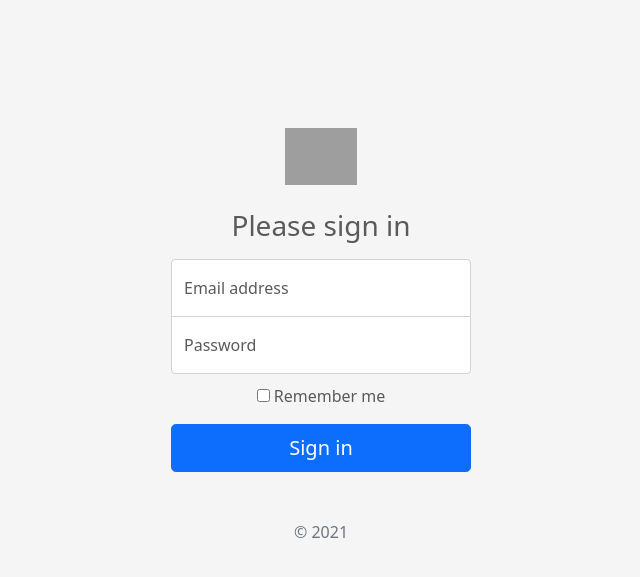
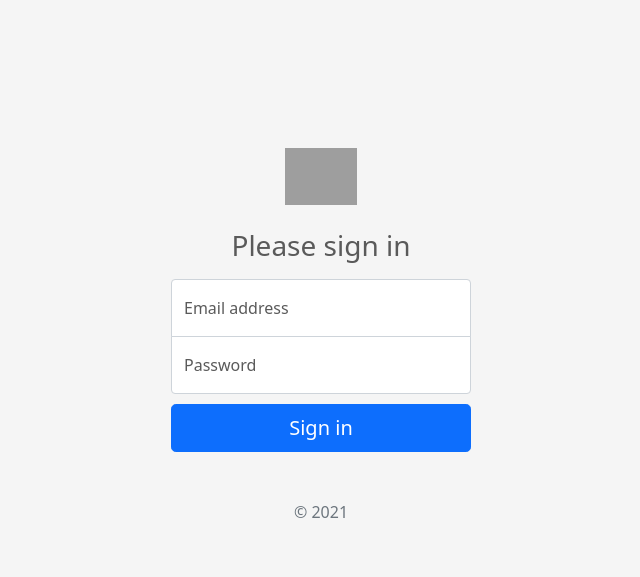
Before and after one commit to a7md0/CarRental, a PHP site: page /?page=sign-in in a window 1280 px wide. Shown: the part 56-633 px from the top of the page, without its empty margins (319-959 px from the left). Run offline with PHP 8.4, Linux system fonts and the light colour scheme; grey boxes are pictures that could not be loaded.

Commit message:
Sign-in remove remember me

```diff
--- a/car_rental/pages/signin.page.php
+++ b/car_rental/pages/signin.page.php
@@ -28,11 +28,6 @@
         <label for="floatingPassword">Password</label>
     </div>
 
-    <div class="checkbox mb-3">
-        <label>
-            <input type="checkbox" value="remember-me"> Remember me
-        </label>
-    </div>
     <button class="w-100 btn btn-lg btn-primary" type="submit">Sign in</button>
     <p class="mt-5 mb-3 text-muted">&copy; <?= date("Y"); ?>
 </p>
```
